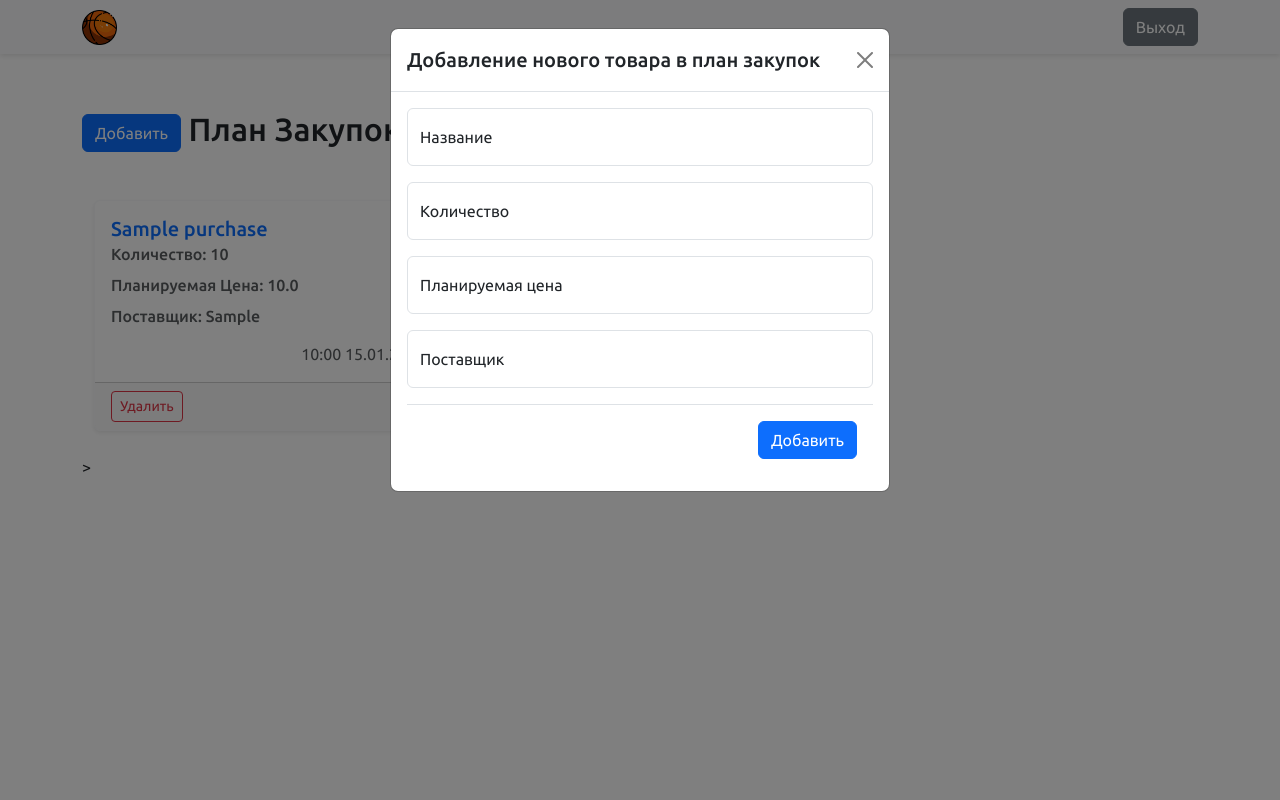
After one commit to PavelFr8/Inventory-control, a Flask app: template app/templates/purchase/purchase.html in a window 1280 px wide, after a click on "Добавить". The commit adds this page. Run offline with Flask 3, Linux system fonts and the light colour scheme; tables that the repository leaves empty hold one stand-in row (values such as "Sample post"); the template is opened without the code that fills it: values that come from a table or form of the project are taken from there, most other values are stand-ins (such as "Sample title", 1, 10 or a date in 2020).

Commit message:
add purchases system

```diff
--- a/app/__init__.py
+++ b/app/__init__.py
@@ -62,7 +62,7 @@ def create_app():
     import app.modules.errors as errors
     app.register_blueprint(errors.module)
 
-    # register all app modules
+    ### register all app modules
     import app.modules.main as main
     app.register_blueprint(main.module)
 
@@ -75,6 +75,9 @@ def create_app():
     import app.modules.request as request
     app.register_blueprint(request.module)
 
+    import app.modules.purchase as purchase
+    app.register_blueprint(purchase.module)
+
     logger.info("Flask application initialized successfully.")
 
     return app
--- /dev/null
+++ b/app/modules/purchase/__init__.py
@@ -0,0 +1,5 @@
+from flask import Blueprint
+
+module = Blueprint('purchase', __name__, url_prefix ='/purchase')
+
+from app.modules.purchase import routes
--- /dev/null
+++ b/app/modules/purchase/forms.py
@@ -0,0 +1,12 @@
+from flask_wtf import FlaskForm
+
+from wtforms import SubmitField, StringField, IntegerField
+from wtforms.validators import DataRequired
+
+
+class CreatePurchaseForm(FlaskForm):
+    name = StringField('Name', validators=[DataRequired()])
+    quantity = IntegerField('Quantity', validators=[DataRequired()])
+    supplier = StringField('Supplier', validators=[DataRequired()])
+    price = IntegerField('Price', validators=[DataRequired()])
+    submit = SubmitField('Create')
--- a/app/templates/base.html
+++ b/app/templates/base.html
@@ -26,7 +26,7 @@
                         <a class="nav-link active" aria-current="page" href="{{ url_for('inventory.my_inventory') }}">Мой Инвентарь</a>
                     </li>
                     <li class="nav-item">
-                        <a class="nav-link active" href="#">Мои Заявки</a>
+                        <a class="nav-link active" href="{{ url_for('request.requests') }}">Мои Заявки</a>
                     </li>
                 {% elif current_user.role.name == 'admin' %}
                     <li class="nav-item">
@@ -36,7 +36,7 @@
                         <a class="nav-link active" href="{{ url_for('request.requests') }}">Заявки</a>
                     </li>
                     <li class="nav-item">
-                        <a class="nav-link active" href="#">План Закупок</a>
+                        <a class="nav-link active" href="{{ url_for('purchase.purchase') }}">План Закупок</a>
                     </li>
                     <li class="nav-item">
                         <a class="btn btn-secondary btn-sm mt-1" href="#">Создать Отчёт</a>
--- a/app/templates/inventory/my_inventory.html
+++ b/app/templates/inventory/my_inventory.html
@@ -162,7 +162,7 @@
                                     <div class="form-floating mb-3">
                                         {{ form2.state(class="form-control", id="floatingQuantity", placeholder='Количество', value=item.state.value) }}
                                         <label for="floatingQuantity">Состояние</label>
-                                        {% for error in form2.quantity.errors %}
+                                        {% for error in form2.state.errors %}
                                             <div class="alert alert-danger" role="alert">
                                                 {{ error }}
                                             </div>
--- /dev/null
+++ b/app/templates/purchase/purchase.html
@@ -0,0 +1,87 @@
+{% extends "base.html" %}
+
+{% block content %}
+    <link href="{{ url_for('static', filename='css/my_inventory.css') }}" rel="stylesheet">
+    <h2 class="mb-5"><button class="btn btn-primary" data-bs-toggle="modal" data-bs-target="#purchaseModal">
+        Добавить
+    </button>
+      План Закупок</h2>
+    <!-- Modal для добавления новых закупок -->
+    <div class="modal fade" id="purchaseModal" tabindex="-1" aria-labelledby="purchaseModal" aria-hidden="true">
+        <div class="modal-dialog">
+            <div class="modal-content">
+                <div class="modal-header">
+                    <h5 class="modal-title">Добавление нового товара в план закупок</h5>
+                    <button type="button" class="btn-close" data-bs-dismiss="modal" aria-label="Закрыть"></button>
+                </div>
+                <div class="modal-body">
+                    <form action="{{ url_for('purchase.create_purchase') }}" method="post" id="itemForm">
+                        {{ form.hidden_tag() }}  <!-- CSRF токен -->
+                        <div class="form-floating mb-3">
+                            {{ form.name(class="form-control", id="floatingName", placeholder='Название') }}
+                            <label for="floatingName">Название</label>
+                            {% for error in form.name.errors %}
+                                <div class="alert alert-danger" role="alert">
+                                    {{ error }}
+                                </div>
+                            {% endfor %}
+                        </div>
+                        <div class="form-floating mb-3">
+                            {{ form.quantity(class="form-control", id="floatingQuantity", placeholder='Количество') }}
+                            <label for="floatingQuantity">Количество</label>
+                            {% for error in form.quantity.errors %}
+                                <div class="alert alert-danger" role="alert">
+                                    {{ error }}
+                                </div>
+                            {% endfor %}
+                        </div>
+                        <div class="form-floating mb-3">
+                            {{ form.price(class="form-control", id="floatingQuantity", placeholder='Планируемая цена') }}
+                            <label for="floatingQuantity">Планируемая цена</label>
+                            {% for error in form.price.errors %}
+                                <div class="alert alert-danger" role="alert">
+                                    {{ error }}
+                                </div>
+                            {% endfor %}
+                        </div>
+                        <div class="form-floating mb-3">
+                            {{ form.supplier(class="form-control", id="floatingQuantity", placeholder='Поставщик') }}
+                            <label for="floatingQuantity">Поставщик</label>
+                            {% for error in form.supplier.errors %}
+                                <div class="alert alert-danger" role="alert">
+                                    {{ error }}
+                                </div>
+                            {% endfor %}
+                        </div>
+                        <div class="modal-footer">
+                            <button class="btn btn-primary" type="submit">Добавить</button>
+                        </div>
+                    </form>
+                </div>
+            </div>
+        </div>
+    </div>
+
+<div class="container mt-5">
+    <div class="row">
+        {% for purc in purchases %}
+        <div class="col-md-4 mb-4">
+            <div class="card shadow-sm border-light">
+                <div class="card-body">
+                    <h5 class="card-title text-primary">{{ purc.name }}</h5>
+                    <h6 class="card-subtitle mb-3 text-muted">Количество: {{ purc.quantity }}</h6>
+                    <h6 class="card-subtitle mb-3 text-muted">Планируемая Цена: {{ purc.price }}</h6>
+                    <h6 class="card-subtitle mb-3 text-muted">Поставщик: {{ purc.supplier }}</h6>
+                    <p class="card-text text-muted text-end">
+                        {{ purc.created_at.strftime("%H:%M %d.%m.%Y") }}
+                    </p>
+                </div>
+                <div class="card-footer d-flex justify-content-between">
+                    <a href="" class="btn btn-outline-danger btn-sm">Удалить</a>
+                </div>
+            </div>
+        </div>
+        {% endfor %}
+    </div>
+</div>>
+{% endblock %}
```
Also changed, not shown: app/models.py (+16 -0 lines), app/modules/inventory/routes.py (+3 -6 lines), app/modules/purchase/routes.py (added, +39 -0 lines), app/modules/request/routes.py (+30 -28 lines).
